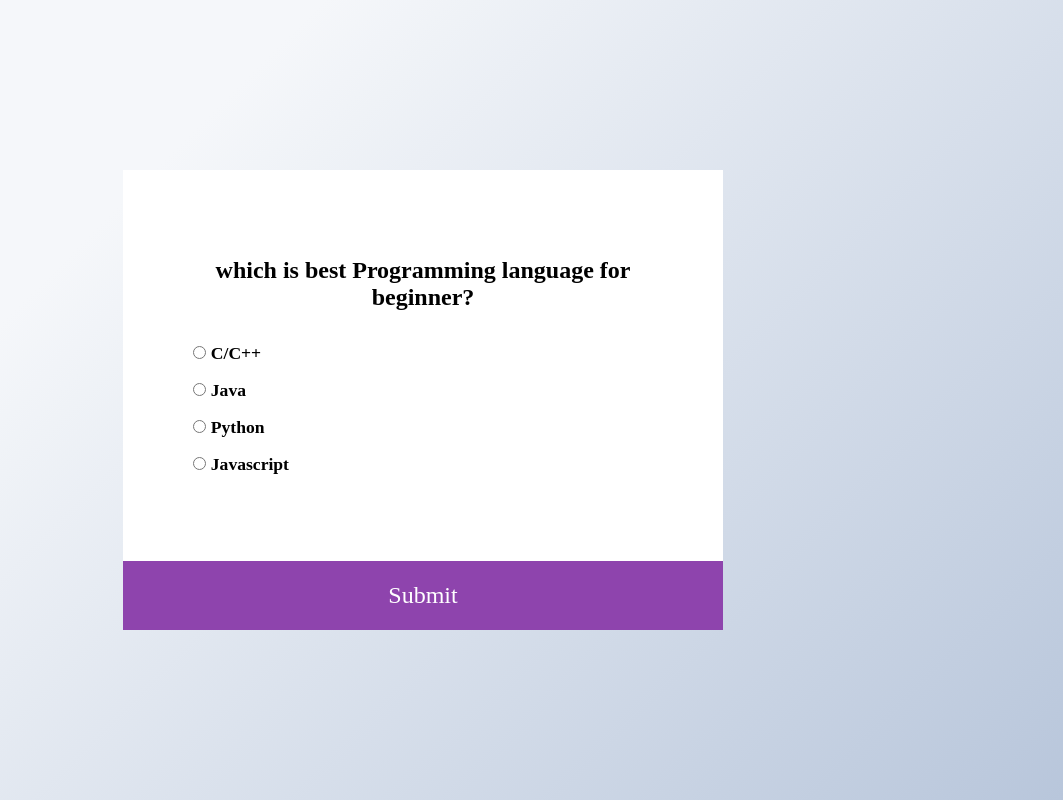
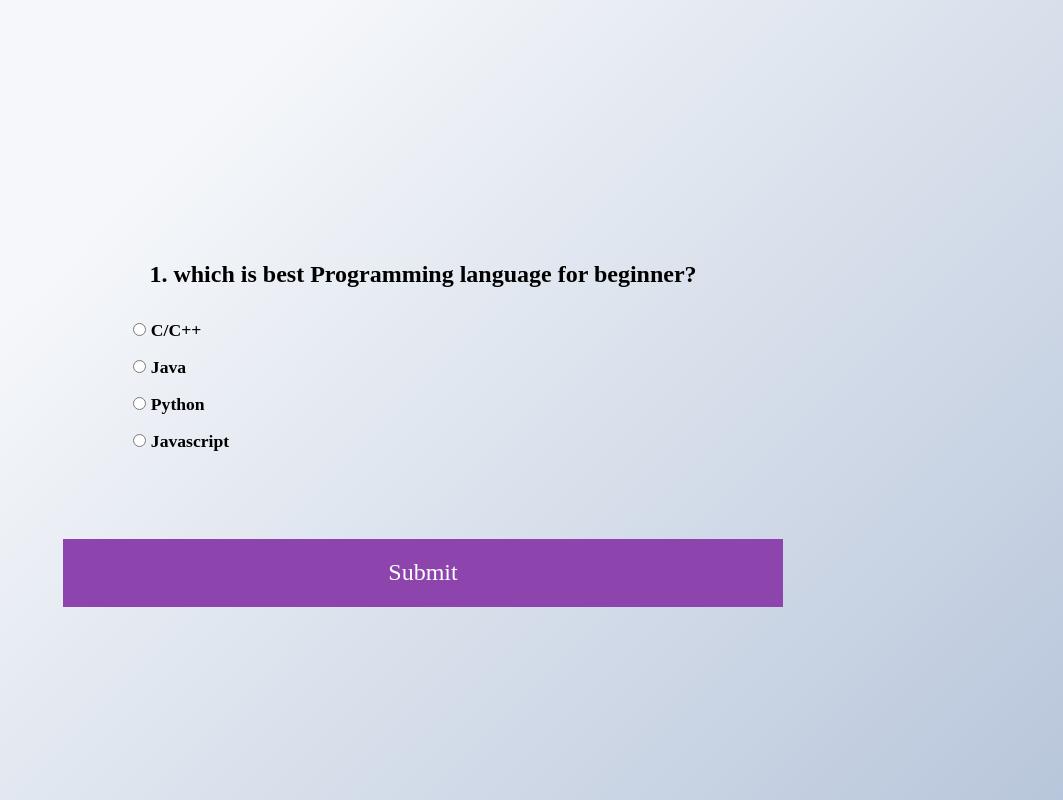
Before and after one commit to shivam-sharma7/Tech-Quiz-App, a plain HTML site: page index.html in a window 1280 px wide. Shown: the whole page, without its empty margins (217-1280 px from the left). Drawn offline with Linux system fonts and the light colour scheme.

Commit message:
add: number wise question

```diff
--- a/index.html
+++ b/index.html
@@ -10,7 +10,7 @@
 </head>
 <body>
 
-    <div class="Quiz-container" id="quiz">
+    <div class="Quiz- " id="quiz">
         <div class="quiz-header">
        <h2 id="question">Question text</h2>
        <ul class="list">
@@ -51,7 +51,9 @@
 
        </ul>
     </div>
-    <button class="btn" id="submit">Submit</button>
+    <button class="btn" id="submit">Submit</button><br>
+
 </div>
+
 </body>
 </html>
--- a/script.js
+++ b/script.js
@@ -2,7 +2,7 @@ const quizData = [
 
     {
 
-        question: 'which is best Programming language for beginner?',
+        question: '1. which is best Programming language for beginner?',
         a: 'C/C++',
         b: 'Java',
         c: 'Python',
@@ -13,7 +13,7 @@ const quizData = [
 
     {
 
-        question: 'What is best programming language in 2023?',
+        question: '2. What is best programming language in 2023?',
         a: 'C/C++',
         b: 'Java',
         c: 'Python',
@@ -23,7 +23,7 @@ const quizData = [
 
     {
 
-        question: 'what is HTML?',
+        question: '3. what is HTML?',
         a: 'A Programming language',
         b: 'API',
         c: 'Hypertext Markup Language',
@@ -34,7 +34,7 @@ const quizData = [
 
     {
 
-        question: 'Which tech use to create a website?',
+        question: '4. Which tech use to create a website?',
         a: 'Web Development',
         b: 'DevOps',
         c: 'Machine Learning',
@@ -45,7 +45,7 @@ const quizData = [
 
     {
 
-        question: 'which is best fron-end framework in 2023?',
+        question: '5. which is best fron-end framework in 2023?',
         a: 'React',
         b: 'Angular',
         c: 'Vue',
@@ -55,7 +55,7 @@ const quizData = [
 
      {
 
-        question: 'Who is founder of Twitter?',
+        question: '6. Who is founder of Twitter?',
         a: 'Elon Musk',
         b: 'Mark Zuckerburge',
         c: 'Jack Dursey',
@@ -65,7 +65,7 @@ const quizData = [
 
      {
 
-        question: 'Who is founder of facebook?',
+        question: '7. Who is founder of facebook?',
         a: 'Elon Musk',
         b: 'Mark Zuckerburge',
         c: 'Jack Dursey',
@@ -75,7 +75,7 @@ const quizData = [
 
      {
 
-        question: 'Who is founder of Google?',
+        question: '8. Who is founder of Google?',
         a: 'Elon Musk',
         b: 'Mark Zuckerburge',
         c: 'Jack Dursey',
@@ -85,7 +85,7 @@ const quizData = [
 
      {
 
-        question: 'Who is founder of Tesla?',
+        question: '9. Who is founder of Tesla?',
         a: 'Elon Musk',
         b: 'Mark Zuckerburge',
         c: 'Jack Dursey',
@@ -95,7 +95,7 @@ const quizData = [
 
      {
 
-        question: 'Who invented Java?',
+        question: '10. Who invented Java?',
         a: 'James Gosling',
         b: 'Brendan Eich',
         c: 'jack Dursey',
@@ -104,7 +104,7 @@ const quizData = [
      },
    {
 
-     question: 'Did Java invented in?',
+     question: '11. Did Java invented in?',
      a: '1972',
      b: '1978',
      c: '1995',
--- a/style/style.css
+++ b/style/style.css
@@ -71,6 +71,7 @@ h2{
     background-color: rgb(62, 121, 198);
 }
 
+
 @media (max-width: 500px) {
 
     .btn{
```
